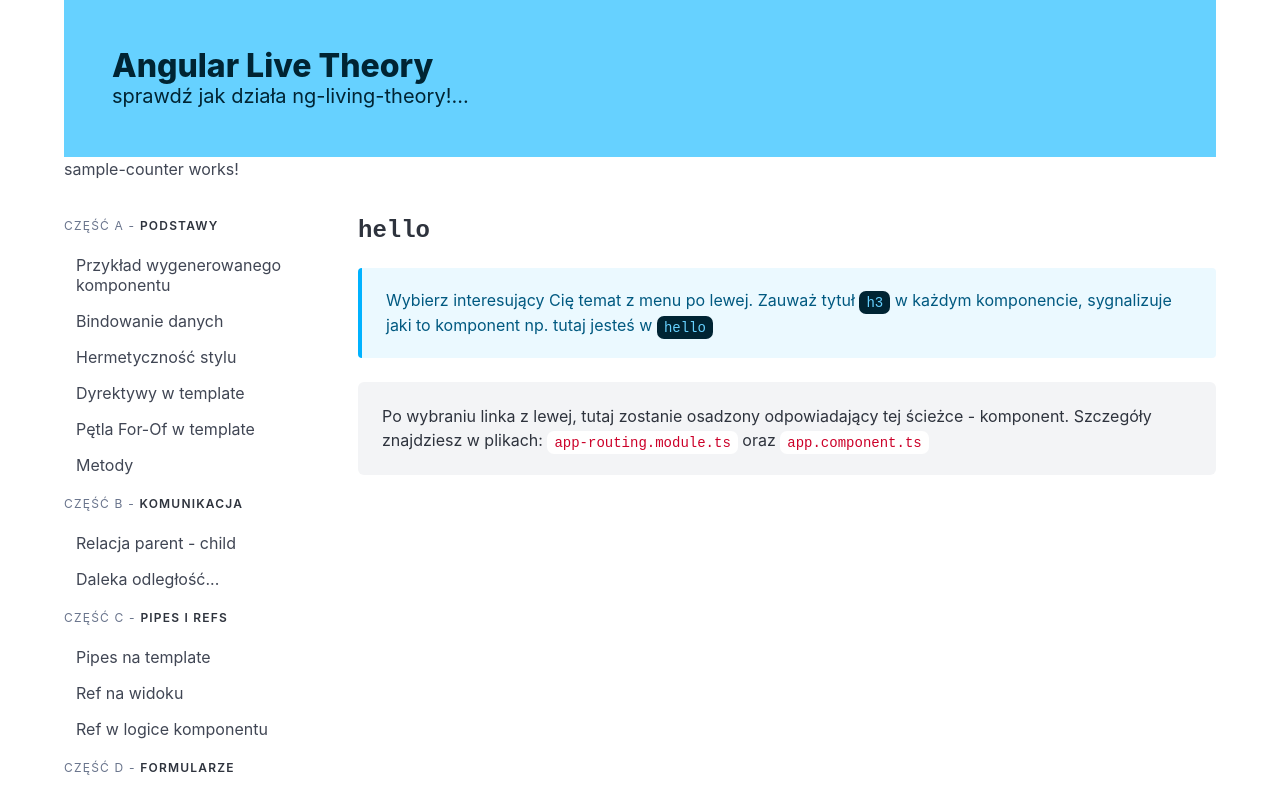
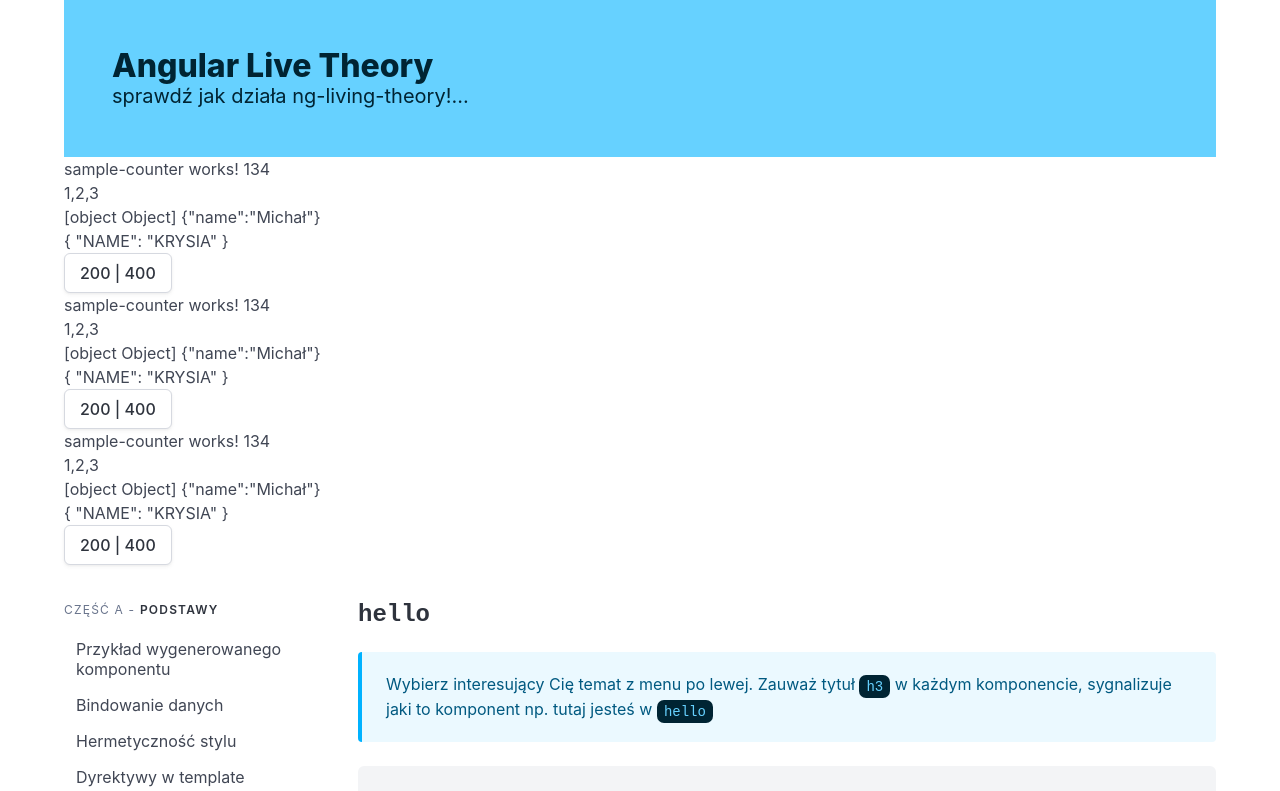
Before and after one commit to michaljabi/20241204-angular, an Angular app in the folder ng-living-theory/: page / in a window 1280 px wide. Shown: the top 791 px of the page. Built offline with nearby package versions, Linux system fonts and the light colour scheme.

Commit message:
task3.1: explain data binding {{}} / [] / () syntax.

```diff
--- a/ng-living-theory/src/app/app.component.ts
+++ b/ng-living-theory/src/app/app.component.ts
@@ -15,6 +15,8 @@
         </div>
       </header>
       <app-sample-counter />
+      <app-sample-counter />
+      <app-sample-counter />
       <section class="columns mt-5">
         <app-menu></app-menu>
         <div class="column is-9 content">
--- a/ng-living-theory/src/app/sample-counter/sample-counter.component.html
+++ b/ng-living-theory/src/app/sample-counter/sample-counter.component.html
@@ -1 +1,18 @@
-<p>sample-counter works!</p>
+<p>sample-counter works! {{ 100 + 20 + 10 + 2 * 2 }}</p>
+<div>
+  {{ [1, 2, 3] }}
+</div>
+<div>{{ { name: "Michał" } }} {{ JSON.stringify({ name: "Michał" }) }}</div>
+<div>{{ user | json | uppercase }}</div>
+
+<!-- <button class="button" title="{{ someText }}">{{ counter }}</button> -->
+
+<!-- input []   output () -->
+<button
+  #myButton
+  class="button"
+  (click)="incrementCounter($event, myButton)"
+  [title]="someText"
+>
+  {{ counter }} | {{ doubleCounter }}
+</button>
--- a/ng-living-theory/src/app/sample-counter/sample-counter.component.ts
+++ b/ng-living-theory/src/app/sample-counter/sample-counter.component.ts
@@ -1,9 +1,37 @@
-import { Component } from '@angular/core';
+import { Component, OnInit } from '@angular/core';
+import { JsonPipe, UpperCasePipe } from '@angular/common';
 
 @Component({
   selector: 'app-sample-counter',
-  imports: [],
+  imports: [JsonPipe, UpperCasePipe],
   templateUrl: './sample-counter.component.html',
   styleUrl: './sample-counter.component.css',
 })
-export class SampleCounterComponent {}
+export class SampleCounterComponent implements OnInit {
+  counter = 10;
+  // doubleCounter = 0;
+
+  someText = 'Hello text';
+  JSON = JSON;
+  user = { name: 'Krysia' };
+
+  private readonly START_NUMBER = 200;
+
+  // computed propery (wartość obliczana na podstawie innej wartości)
+  get doubleCounter() {
+    return this.counter * 2;
+  }
+
+  ngOnInit(): void {
+    console.log('SampleCounterComponent.ngOnInit()');
+    setTimeout(() => {
+      this.counter = this.START_NUMBER;
+    }, 4000);
+  }
+
+  incrementCounter(ev: MouseEvent, btn: HTMLButtonElement) {
+    console.dir(btn);
+    console.log(ev);
+    this.counter++;
+  }
+}
```
